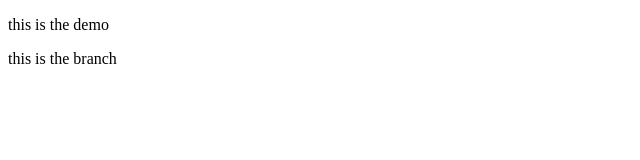
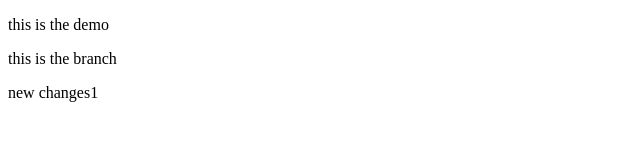
Before and after one commit to wenxh15/demo, a plain HTML site: page index1.html in a window 1280 px wide. Shown: the whole page, without its empty margins (0-640 px from the left). Drawn offline with Linux system fonts and the light colour scheme.

Commit message:
new commit 3

```diff
--- a/index1.html
+++ b/index1.html
@@ -3,5 +3,6 @@
   <body>
     <p>this is the demo</p>
     <p>this is the branch</p>
+    <p>new changes1</p>
   </body>
 </html>
```
